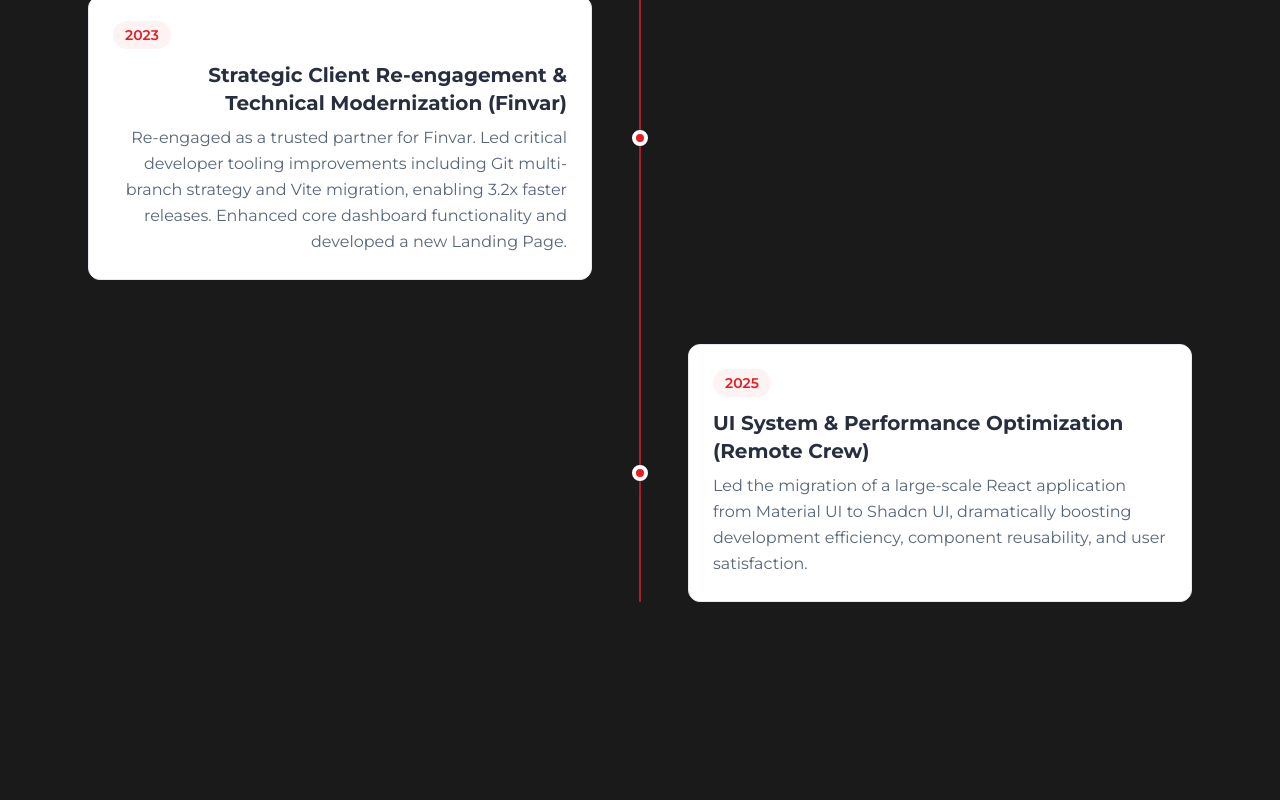
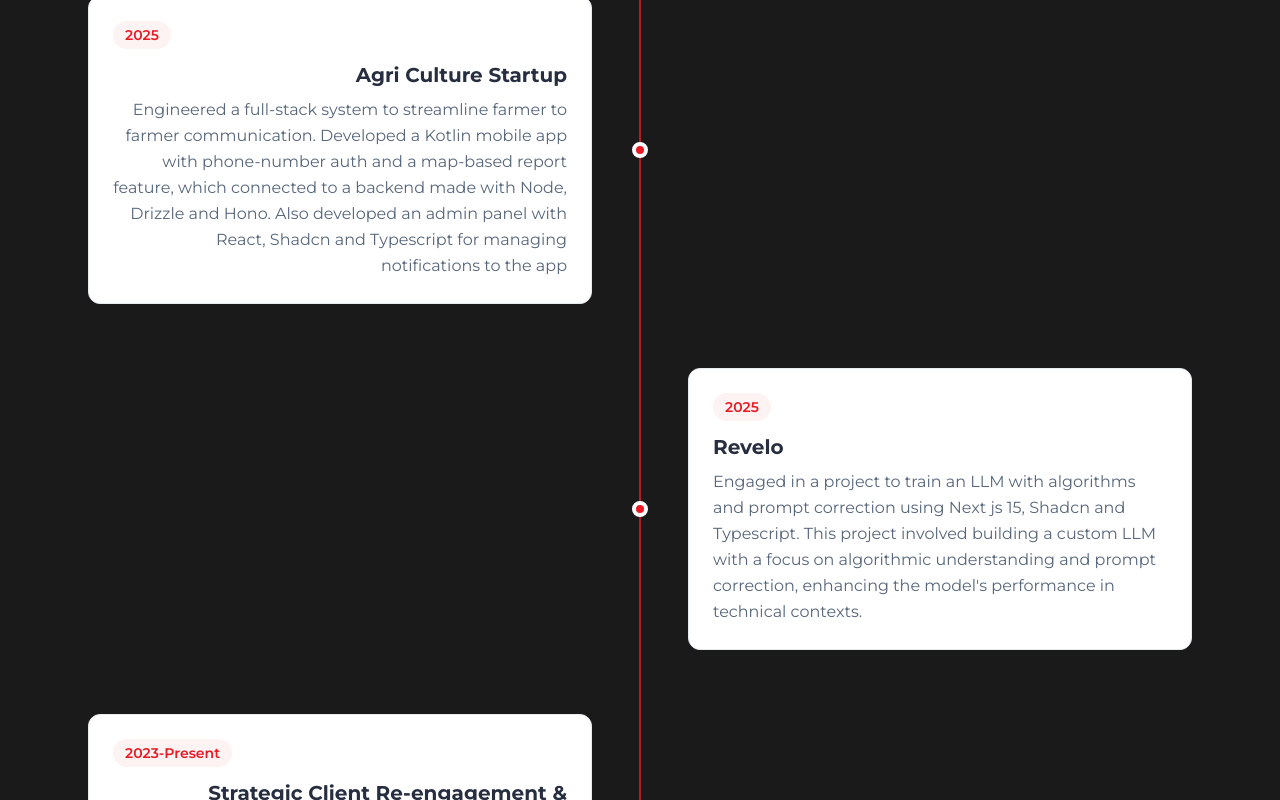
Before and after one commit to Radinax/personal-website, a React (Vite) app: page / in a window 1280 px wide. Shown: the part 4140-4940 px from the top of the page. Built offline with nearby package versions, Linux system fonts and the light colour scheme.

Commit message:
Changed my CV

```diff
--- a/src/components/career-path.tsx
+++ b/src/components/career-path.tsx
@@ -44,17 +44,24 @@
     type: "skill",
   },
   {
-    year: "2023",
+    year: "2025",
+    title: "Agri Culture Startup",
+    description:
+      "Engineered a full-stack system to streamline farmer to farmer communication. Developed a Kotlin mobile app with phone-number auth and a map-based report feature, which connected to a backend made with Node, Drizzle and Hono. Also developed an admin panel with React, Shadcn and Typescript for managing notifications to the app",
+    type: "skill",
+  },
+  {
+    year: "2025",
+    title: "Revelo",
+    description:
+      "Engaged in a project to train an LLM with algorithms and prompt correction using Next js 15, Shadcn and Typescript. This project involved building a custom LLM with a focus on algorithmic understanding and prompt correction, enhancing the model's performance in technical contexts.",
+    type: "skill",
+  },
+  {
+    year: "2023-Present",
     title: "Strategic Client Re-engagement & Technical Modernization (Finvar)",
     description:
       "Re-engaged as a trusted partner for Finvar. Led critical developer tooling improvements including Git multi-branch strategy and Vite migration, enabling 3.2x faster releases. Enhanced core dashboard functionality and developed a new Landing Page.",
-    type: "current",
-  },
-  {
-    year: "2025",
-    title: "UI System & Performance Optimization (Remote Crew)",
-    description:
-      "Led the migration of a large-scale React application from Material UI to Shadcn UI, dramatically boosting development efficiency, component reusability, and user satisfaction.",
     type: "current",
   },
 ];
```
Also changed, not shown: 1 other file (tests, documents, lock files or other folders).
